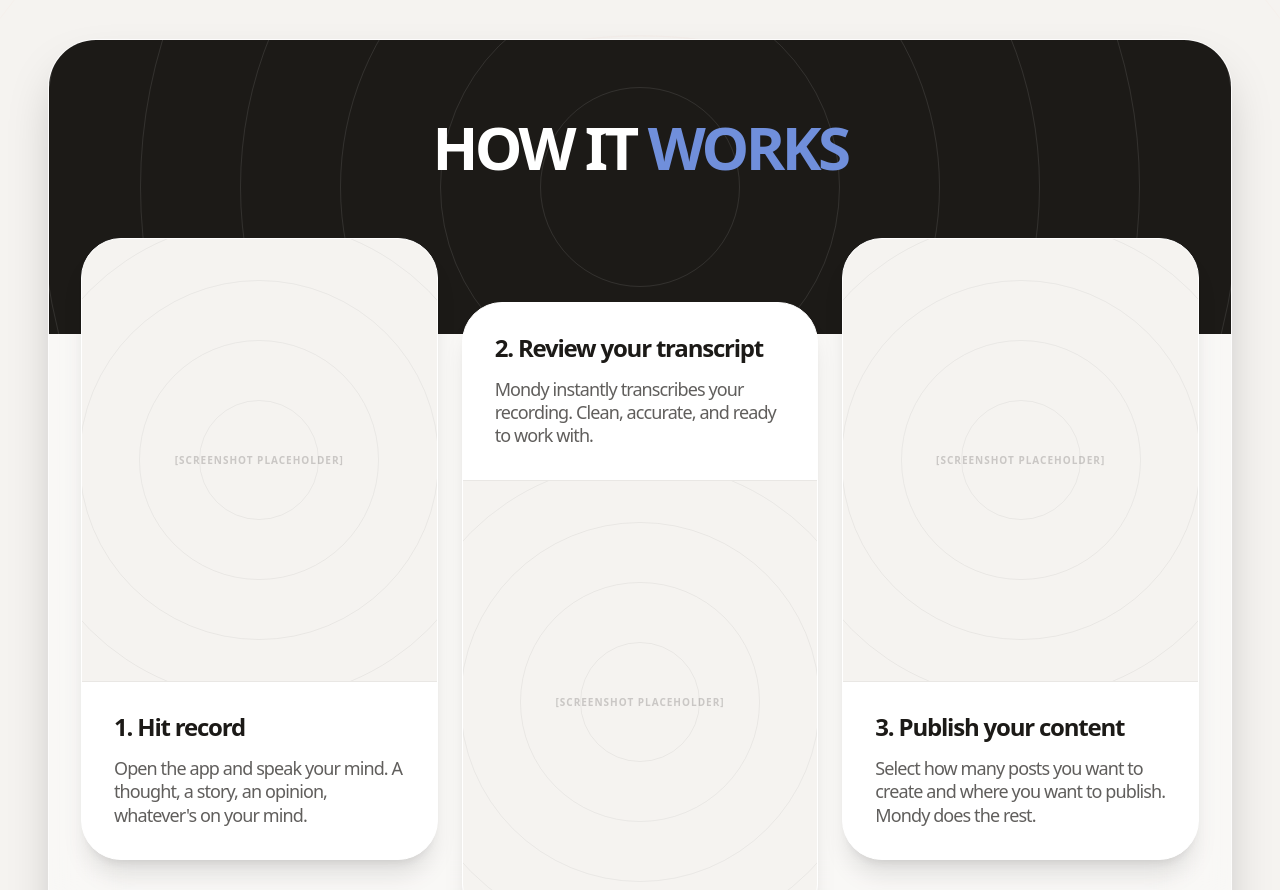
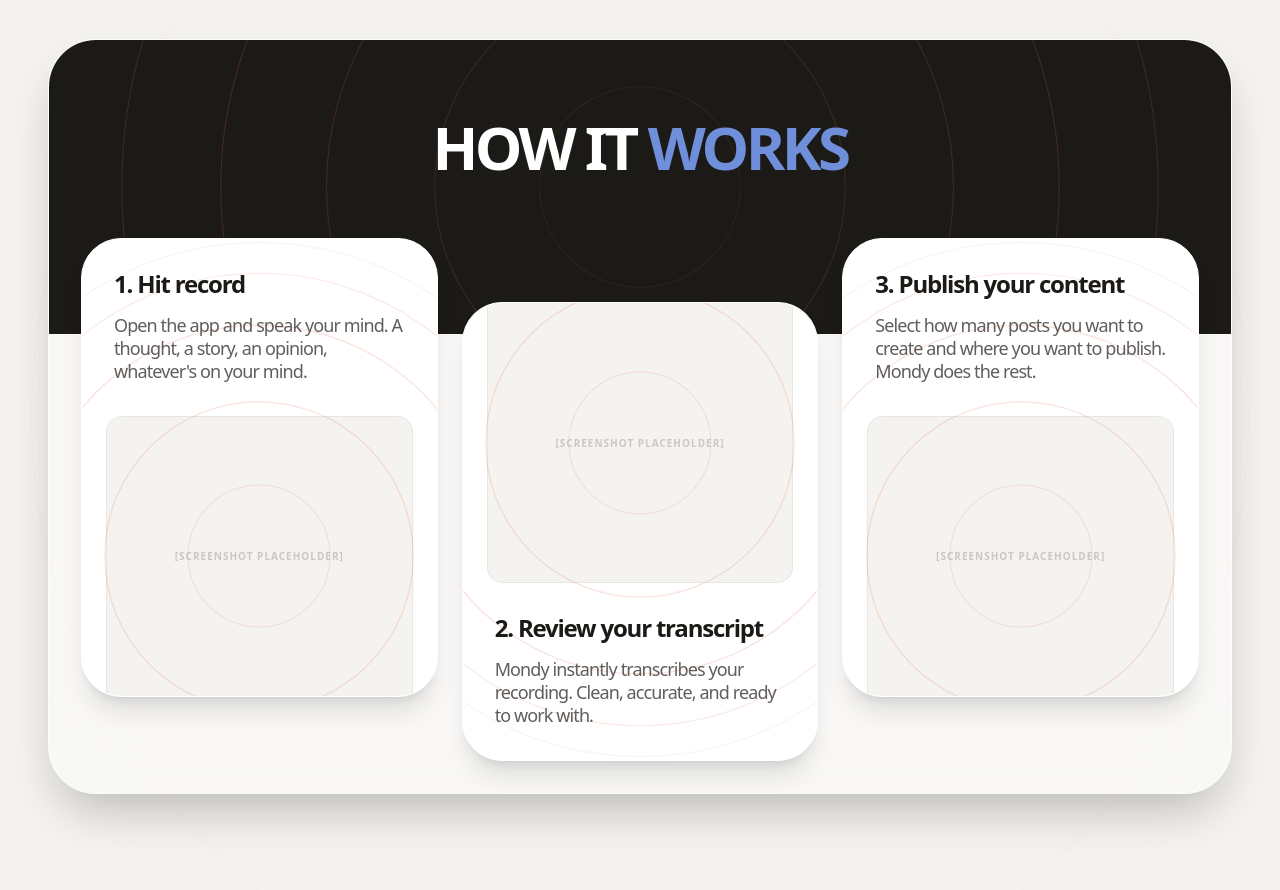
Before and after one commit to TezzeractTeams/Mondy, a Next.js app: page / in a window 1280 px wide. Shown: the part 1860-2750 px from the top of the page. Built offline with nearby package versions, Linux system fonts and the light colour scheme.

Commit message:
Update howitworks

```diff
--- a/src/components/HowItWorks.tsx
+++ b/src/components/HowItWorks.tsx
@@ -21,24 +21,24 @@
   return (
     <section className="relative w-full bg-[#F5F3F0] py-24 px-6 md:px-12 overflow-hidden font-noah">
 
-      {/* Background Voice Ripples (Section Wide) */}
+      {/* Dynamic Background Ripples */}
       <div className="absolute inset-0 flex items-center justify-center pointer-events-none z-0">
         {[1, 2, 3].map((index) => (
           <motion.div
             key={index}
             initial={{ scale: 1, opacity: 0 }}
             animate={{
-              scale: [1, 1.3, 1],
-              opacity: [0.02, 0.05, 0.02],
+              scale: [1, 1.2, 1],
+              opacity: [0.1, 0.25, 0.1],
             }}
             transition={{
-              duration: 12,
+              duration: 10,
               repeat: Infinity,
-              delay: index * 3,
+              delay: index * 2.5,
               ease: "easeInOut",
             }}
-            style={{ width: `${index * 800}px`, height: `${index * 800}px` }}
-            className="absolute border-[0.5px] border-[#E17054] rounded-full"
+            style={{ width: `${index * 600}px`, height: `${index * 600}px` }}
+            className="absolute border-[1px] border-[#E17054]/40 rounded-full"
           />
         ))}
       </div>
@@ -52,23 +52,28 @@
           viewport={{ once: true }}
           className="relative bg-white/40 backdrop-blur-2xl rounded-[3rem] border border-white/60 min-h-[600px] flex flex-col overflow-hidden shadow-2xl"
         >
-          {/* Black Header Strip with Concentric Ripples */}
+          {/* Black Header Strip */}
           <div className="w-full bg-[#1C1A17] pt-20 pb-40 flex flex-col items-center text-center px-4 relative overflow-hidden">
-
-            {/* Concentric Brand Ripples (Header) - Matching Reference */}
             <div className="absolute inset-0 flex items-center justify-center pointer-events-none z-0">
               {[1, 2, 3, 4, 5, 6].map((index) => (
-                <div
+                <motion.div
                   key={index}
-                  style={{
-                    width: `${index * 200}px`,
-                    height: `${index * 200}px`,
+                  initial={{ scale: 1, opacity: 0.1 }}
+                  animate={{
+                    scale: [1, 1.05, 1],
+                    opacity: [0.2, 0.5, 0.2],
                   }}
-                  className="absolute border-[0.5px] border-white/10 rounded-full"
+                  transition={{
+                    duration: 6,
+                    repeat: Infinity,
+                    delay: index * 0.8,
+                    ease: "easeInOut",
+                  }}
+                  style={{ width: `${index * 200}px`, height: `${index * 200}px` }}
+                  className="absolute border-[1px] border-[#E17054]/40 rounded-full"
                 />
               ))}
             </div>
-
             <h2 className="text-white text-5xl md:text-6xl font-extrabold tracking-[-0.06em] leading-[0.9] relative z-10">
               HOW IT <span className="text-[#708FDB]">WORKS</span>
             </h2>
@@ -88,62 +93,37 @@
                   className={`relative bg-white rounded-[2.5rem] border border-white shadow-xl overflow-hidden flex flex-col
                      ${isSecondCard ? 'md:translate-y-12' : 'md:-translate-y-4'}`}
                 >
-                  {/* Card 2: Text on TOP of Image */}
+                  {/* Card 2: Image BLEEDS from TOP */}
                   {isSecondCard ? (
                     <>
-                      <div className="relative z-10 space-y-4 p-8">
-                        <h4 className="text-[#1C1A17] text-2xl font-extrabold tracking-[-0.05em] leading-[1.1]">
-                          {idx + 1}. {step.title}
-                        </h4>
-                        <p className="text-[#1C1A17]/70 text-lg font-medium tracking-[-0.05em] leading-[1.3]">
-                          {step.desc}
-                        </p>
-                      </div>
-                      <div className="relative z-10 w-full flex-grow bg-[#F5F3F0] border-t border-black/5 flex items-center justify-center overflow-hidden">
-
-                        {/* Concentric Ripples centered behind Image */}
+                      <div className="px-6 w-full h-[280px]">
+                        <div className="relative w-full h-full bg-[#F5F3F0] rounded-b-2xl border-x border-b border-black/5 flex items-center justify-center">
                           <div className="absolute inset-0 flex items-center justify-center pointer-events-none">
                             {[1, 2, 3, 4, 5].map((i) => (
-                            <div
+                              <motion.div
                                 key={i}
-                              style={{
-                                width: `${i * 120}px`,
-                                height: `${i * 120}px`,
+                                initial={{ scale: 1, opacity: 0.1 }}
+                                animate={{
+                                  scale: [1, 1.3, 1],
+                                  opacity: [0.15, 0.4, 0.15],
                                 }}
-                              className="absolute border-[0.5px] border-black/5 rounded-full"
+                                transition={{
+                                  duration: 7,
+                                  repeat: Infinity,
+                                  delay: i * 1,
+                                  ease: "easeInOut",
+                                }}
+                                style={{ width: `${i * 120}px`, height: `${i * 120}px` }}
+                                className="absolute border-[1px] border-[#E17054]/50 rounded-full"
                               />
                             ))}
                           </div>
-
                           <span className="relative z-10 text-[10px] text-[#1C1A17]/20 font-bold uppercase tracking-widest text-center px-4">
                             [Screenshot Placeholder]
                           </span>
                         </div>
-                    </>
-                  ) : (
-                    /* Card 1 & 3: Image on TOP of Text */
-                    <>
-                      <div className="relative z-10 w-full aspect-[4/5] bg-[#F5F3F0] border-b border-black/5 flex items-center justify-center overflow-hidden">
-
-                        {/* Concentric Ripples centered behind Image */}
-                        <div className="absolute inset-0 flex items-center justify-center pointer-events-none">
-                          {[1, 2, 3, 4, 5].map((i) => (
-                            <div
-                              key={i}
-                              style={{
-                                width: `${i * 120}px`,
-                                height: `${i * 120}px`,
-                              }}
-                              className="absolute border-[0.5px] border-black/5 rounded-full"
-                            />
-                          ))}
                       </div>
-
-                        <span className="relative z-10 text-[10px] text-[#1C1A17]/20 font-bold uppercase tracking-widest text-center px-4">
-                          [Screenshot Placeholder]
-                        </span>
-                      </div>
-                      <div className="relative z-10 space-y-4 p-8">
+                      <div className="relative z-10 space-y-4 p-8 flex-grow">
                         <h4 className="text-[#1C1A17] text-2xl font-extrabold tracking-[-0.05em] leading-[1.1]">
                           {idx + 1}. {step.title}
                         </h4>
@@ -152,14 +132,51 @@
                         </p>
                       </div>
                     </>
+                  ) : (
+                    /* Cards 1 & 3: Image BLEEDS from BOTTOM */
+                    <>
+                      <div className="relative z-10 space-y-4 p-8 flex-grow">
+                        <h4 className="text-[#1C1A17] text-2xl font-extrabold tracking-[-0.05em] leading-[1.1]">
+                          {idx + 1}. {step.title}
+                        </h4>
+                        <p className="text-[#1C1A17]/70 text-lg font-medium tracking-[-0.05em] leading-[1.3]">
+                          {step.desc}
+                        </p>
+                      </div>
+                      <div className="px-6 w-full h-[280px]">
+                        <div className="relative w-full h-full bg-[#F5F3F0] rounded-t-2xl border-x border-t border-black/5 flex items-center justify-center">
+                          <div className="absolute inset-0 flex items-center justify-center pointer-events-none">
+                            {[1, 2, 3, 4, 5].map((i) => (
+                              <motion.div
+                                key={i}
+                                initial={{ scale: 1, opacity: 0.1 }}
+                                animate={{
+                                  scale: [1, 1.3, 1],
+                                  opacity: [0.15, 0.4, 0.15],
+                                }}
+                                transition={{
+                                  duration: 7,
+                                  repeat: Infinity,
+                                  delay: i * 1,
+                                  ease: "easeInOut",
+                                }}
+                                style={{ width: `${i * 120}px`, height: `${i * 120}px` }}
+                                className="absolute border-[1px] border-[#E17054]/50 rounded-full"
+                              />
+                            ))}
+                          </div>
+                          <span className="relative z-10 text-[10px] text-[#1C1A17]/20 font-bold uppercase tracking-widest text-center px-4">
+                            [Screenshot Placeholder]
+                          </span>
+                        </div>
+                      </div>
+                    </>
                   )}
                 </motion.div>
               );
             })}
           </div>
         </motion.div>
-
-
       </div>
     </section>
   );
```
Lines whose indentation alone changed are shown as unchanged.
